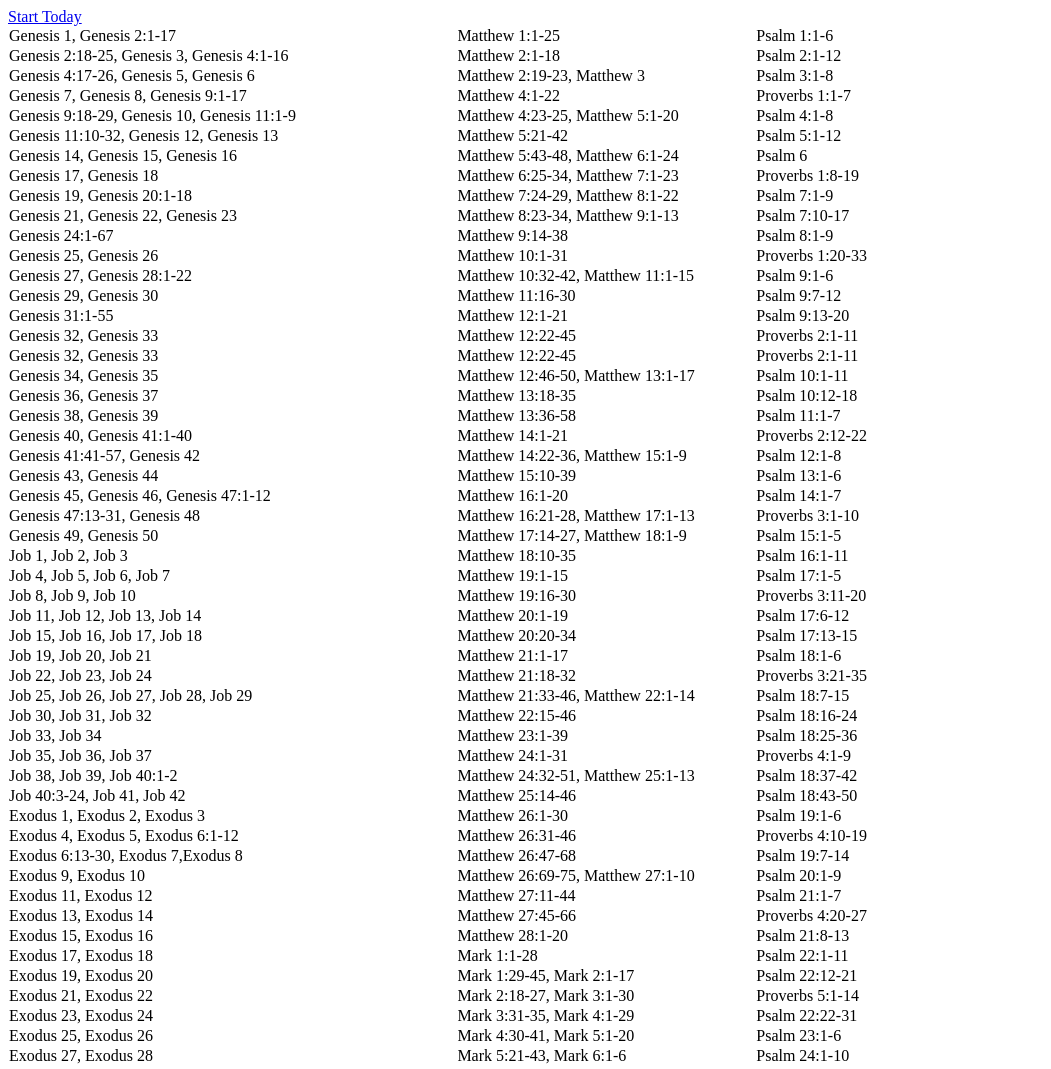
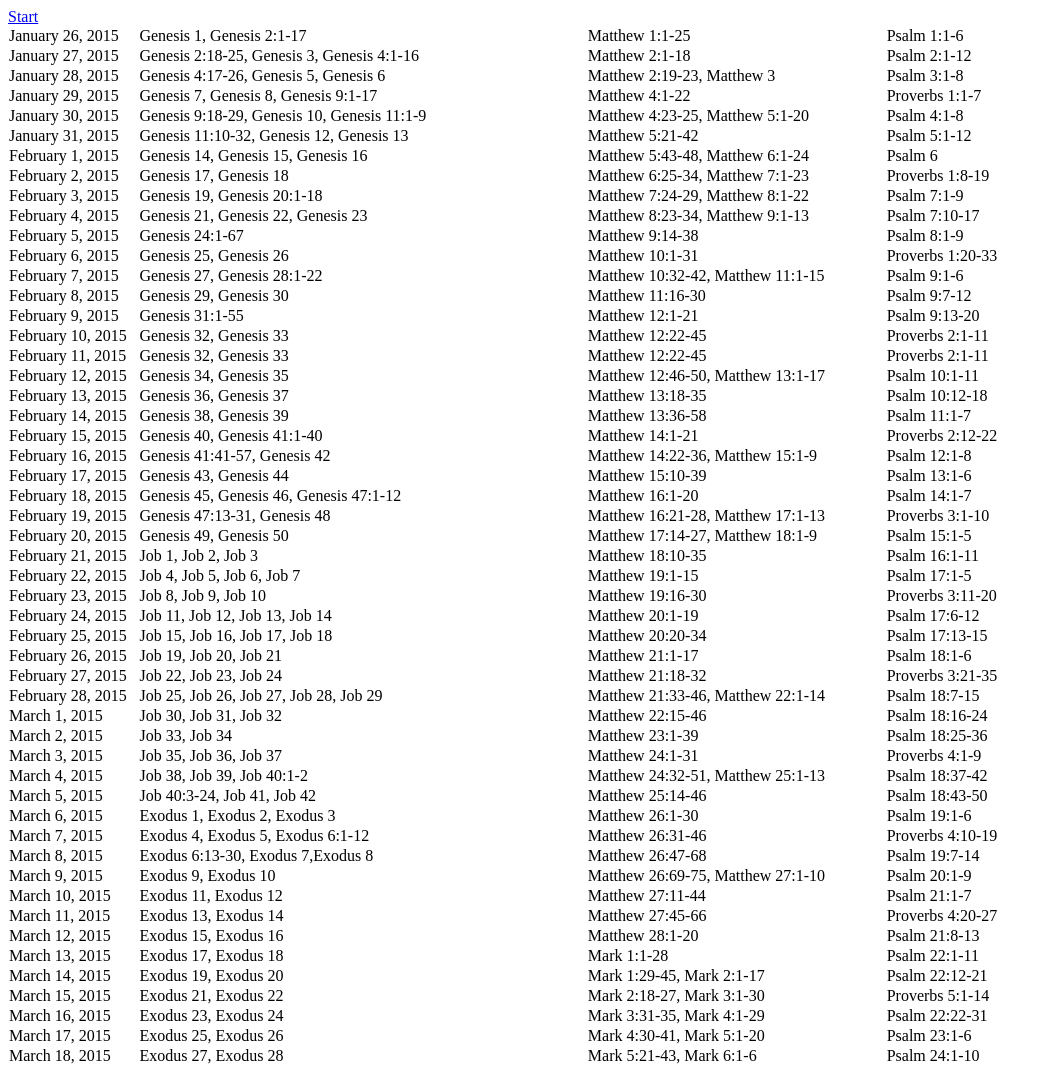
Before and after one commit to lwalen/bible-in-a-year, a plain HTML site: page index.html in a window 1280 px wide. Shown: the top 1069 px of the page, without its empty margins (0-1051 px from the left). Drawn offline with nearby package versions, Linux system fonts and the light colour scheme.

Commit message:
Got basic calendar working

```diff
--- a/daily_bible.js
+++ b/daily_bible.js
@@ -1,3 +1,6 @@
+months = ['January', 'February', 'March', 'April', 'May', 'June',
+   'July', 'August', 'September', 'October', 'November', 'December'];
+
 function todays_date() {
    var today = new Date();
    var dd = today.getDate();
@@ -16,13 +19,32 @@
    return today;
 }
 
-function day_of_year() {
-   var now = new Date();
+function pretty_date(date) {
+   var dd = date.getDate();
+   var mm = date.getMonth();
+   var yyyy = date.getFullYear();
+
+   return months[mm] + ' ' + dd + ', ' + yyyy;
+}
+
+function day_of_year(date) {
+   var now = new Date(date);
    var start = new Date(now.getFullYear(), 0, 0);
    var diff = now - start;
    var oneDay = 1000 * 60 * 60 * 24;
    var day = Math.floor(diff / oneDay);
    return day;
+}
+
+function date_from_day(year, day){
+  var date = new Date(year, 0); // initialize a date in `year-01-01`
+  return new Date(date.setDate(day)); // add the number of days
+}
+
+function us_to_ietf(date) {
+   var parts = date.split('-');
+
+   return months[parseInt(parts[0]) - 1] + ' ' + parts[1] + ', ' + parts[2];
 }
 
 function get_verses() {
@@ -32,9 +54,13 @@
 }
 
 function print_verses(data) {
+
+   var start_day = day_of_year(us_to_ietf(params().start));
+
    $('body').append('<table><tbody>');
    for (var i = 0; i < 365; i++) {
       $('body').append('<tr>');
+      $('body').append('<td>' + pretty_date(date_from_day(2015, i + start_day)) + '</td>');
       $('body').append('<td>' + data[i].old_testament + '</td>');
       $('body').append('<td>' + data[i].new_testament + '</td>');
       $('body').append('<td>' + data[i].psalms_and_proverbs + '</td>');
@@ -52,7 +78,7 @@
       var pair = vars[i].split("=");
 
       // Chrome bug appends slash to end of parameter
-      if (pair[1].substr(pair[1].length - 1) === "/") {
+      if (pair[1] && pair[1].substr(pair[1].length - 1) === "/") {
          pair[1] = pair[1].substr(0, pair[1].length - 1);
       }
 
@@ -91,6 +117,8 @@
 
    if (get_cookies().start_date) {
       date = get_cookies().start_date;
+   } else if (params().start) {
+      date = params().start;
    } else {
       date = todays_date();
    }
@@ -105,7 +133,7 @@
 
    $('#start_button').click(function() {
       var no_expire = '; expires=Fri, 31 Dec 9999 23:59:59 GMT; path=/';
-      document.cookie = 'start_date=' + todays_date() + no_expire;
+      document.cookie = 'start_date=' + params().start + no_expire;
       return false;
    });
 });
--- a/index.html
+++ b/index.html
@@ -4,7 +4,7 @@
 	<script src="daily_bible.js"></script>
 </head>
 <body>
-<a id="start_button" href="#">Start Today</a>
+<a id="start_button" href="#">Start</a>
 
 </body>
 </html>
```
